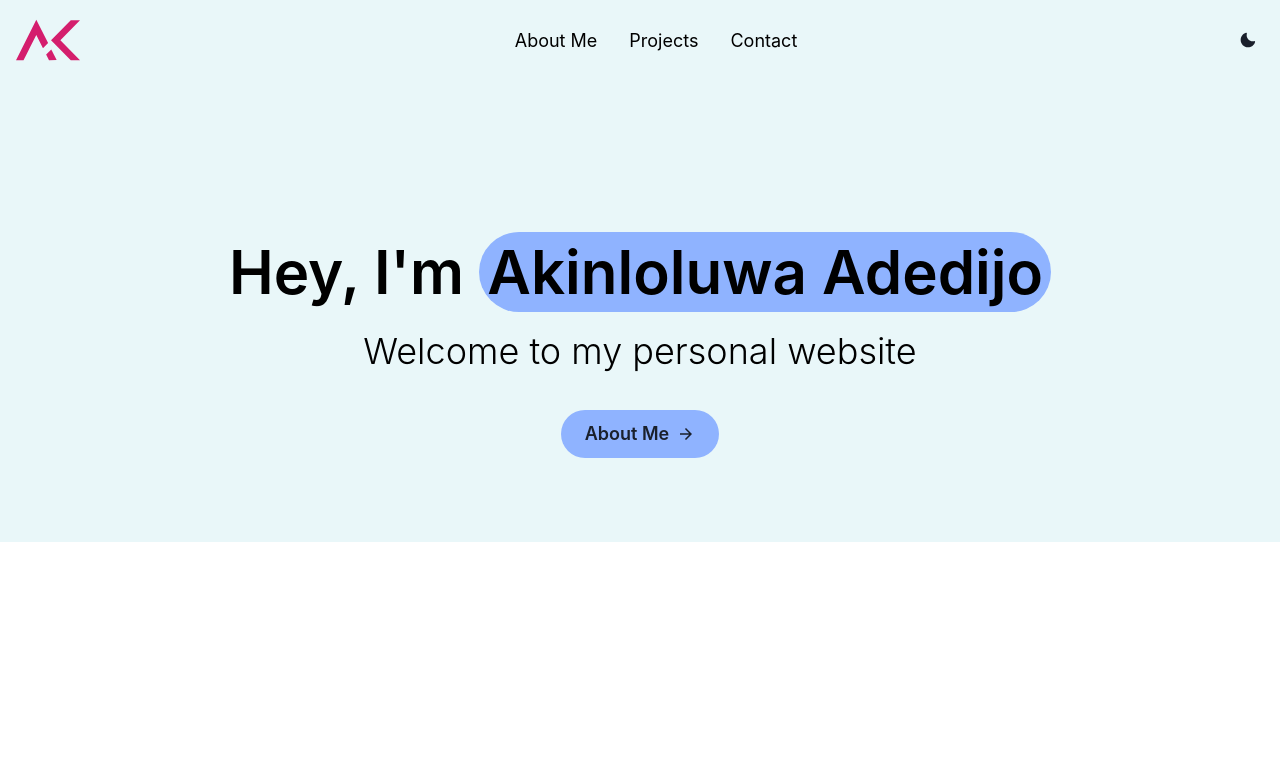
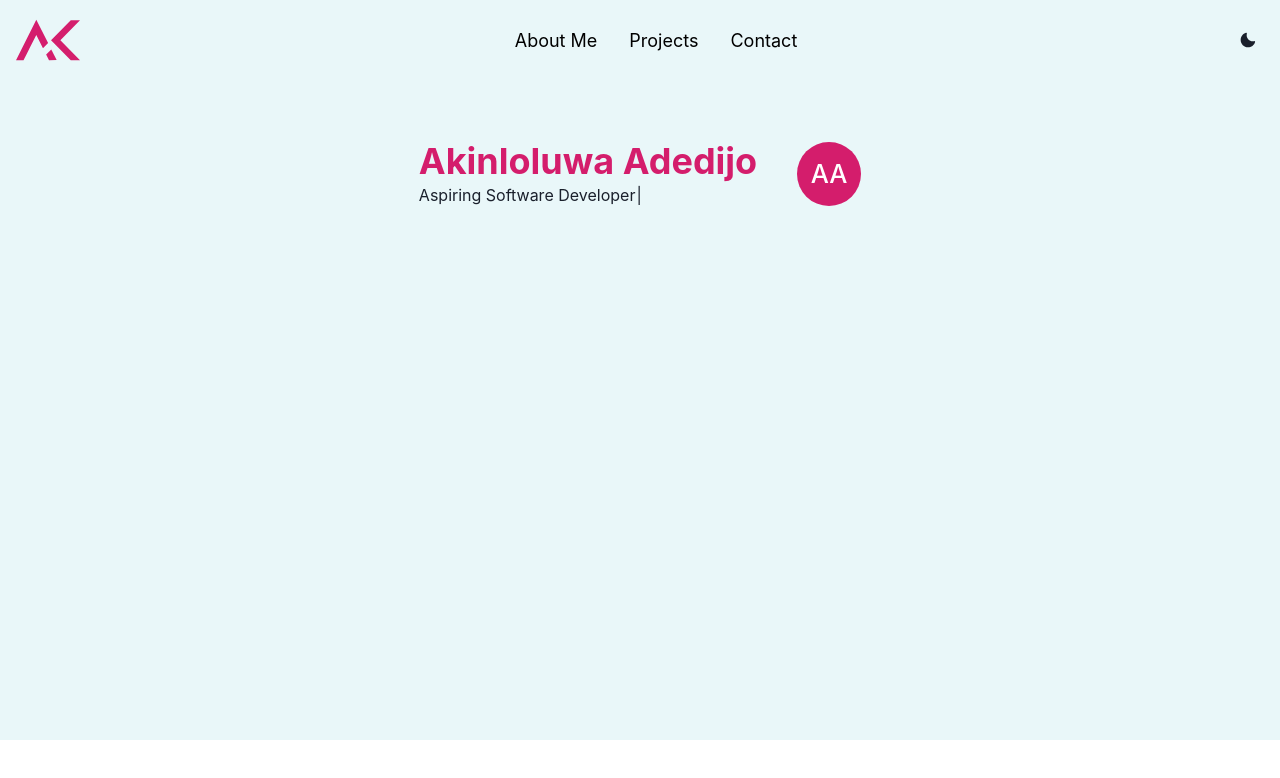
Before and after one commit to Akinloluwa-Adedijo/personal_website, a React (Vite) app: page / in a window 1280 px wide. Shown: the top 778 px of the page. Built offline with nearby package versions, Linux system fonts and the light colour scheme.

Commit message:
finished intro section of home

```diff
--- a/package.json
+++ b/package.json
@@ -17,7 +17,8 @@
     "framer-motion": "^11.0.3",
     "react": "^18.2.0",
     "react-dom": "^18.2.0",
-    "react-icons": "^5.0.1"
+    "react-icons": "^5.0.1",
+    "typewriter-effect": "^2.21.0"
   },
   "devDependencies": {
     "@types/react": "^18.2.55",
--- a/src/components/Home.jsx
+++ b/src/components/Home.jsx
@@ -4,50 +4,54 @@ import {
   Button,
   Highlight,
   Stack,
+  VStack,
+  HStack,
   Heading,
   Center,
+  Spacer,
+  Flex,
+  Avatar,
   Text,
+  Image,
   useColorModeValue,
 } from "@chakra-ui/react";
-import { ArrowForwardIcon } from "@chakra-ui/icons";
+import Typewriter from "typewriter-effect";
 
 const Home = () => {
   return (
-    <Box bg={useColorModeValue("background.light", "background.dark")} mt={20}>
-      <Stack
-        as={"Box"}
-        textAlign={"center"}
-        spacing={{ base: "8", md: "14" }}
-        py={{ base: "20", md: "16" }}
-      >
-        <Heading
-          fontWeight={600}
-          lineHeight={"tall"}
-          fontSize={{ base: "2xl", sm: "4xl", md: "6xl" }}
-          color={useColorModeValue("text.light", "text.dark")}
-        >
-          <Highlight
-            query={"Akinloluwa Adedijo"}
-            styles={{ px: "2", py: "1", rounded: "full", bg: "primary" }}
-          >
-            Hey, I'm Akinloluwa Adedijo
-          </Highlight>
-          <Text
-            fontWeight={300}
-            fontSize={{ base: "xl", sm: "2xl", md: "4xl" }}
-          >
-            Welcome to my personal website
-          </Text>
-          <Button
-            bg={"primary"}
-            rounded={"full"}
-            rightIcon={<ArrowForwardIcon />}
-            size={{ base: "sm", sm: "md", md: "lg" }}
-          >
-            About Me
-          </Button>
-        </Heading>
-      </Stack>
+    <Box
+      bg={useColorModeValue("background.light", "background.dark")}
+      mt={5}
+      h={"80vh"}
+    >
+      <Center>
+        <Flex alignItems={"center"} minW={"200px"} p={10} gap={10}>
+          <Box textAlign={"left"}>
+            <Heading
+              as="h2"
+              color={useColorModeValue("accent.light", "accent.dark")}
+            >
+              Akinloluwa Adedijo
+            </Heading>
+            <Typewriter
+              options={{
+                strings: [
+                  "Aspiring Software Developer",
+                  "Aspiring GIS Developer",
+                  "Graphic Designer",
+                ],
+                autoStart: true,
+                loop: true,
+              }}
+            />
+          </Box>
+          <Avatar
+            name="Akinloluwa Adedijo"
+            bg={useColorModeValue("accent.light", "accent.dark")}
+            size="lg"
+          />
+        </Flex>
+      </Center>
     </Box>
   );
 };
```
Also changed, not shown: 1 other file (tests, documents, lock files or other folders).
